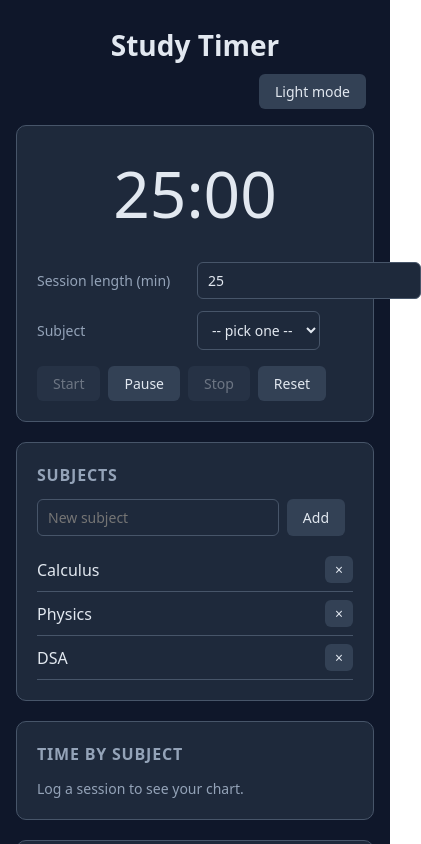
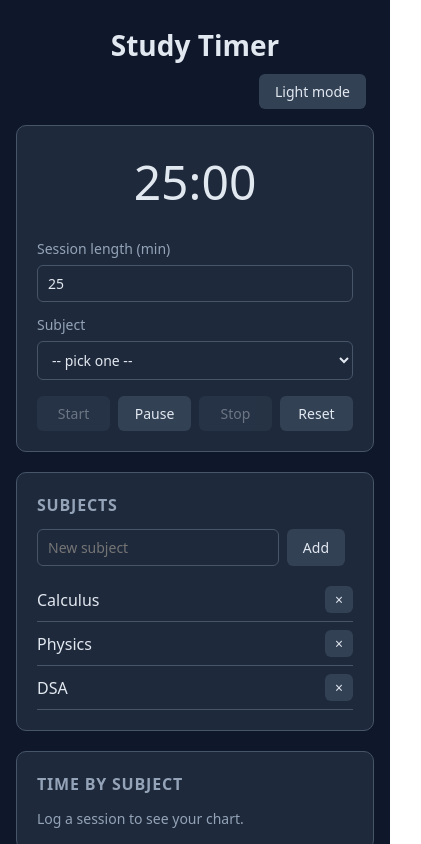
Before and after one commit to shibasischatterjee1208/study-timer, a React (Vite) app: page / in a window 390 px wide. Shown: the top 844 px of the page, 421 px wide, since content can reach past the window. Built offline with nearby package versions, Linux system fonts and the light colour scheme.

Commit message:
Fixed tab length

```diff
--- a/src/App.css
+++ b/src/App.css
@@ -63,6 +63,12 @@
   color: var(--muted);
   font-size: 14px;
   min-width: 150px;
+}
+
+.field input,
+.field select {
+  flex: 1;
+  min-width: 0;
 }
 
 .controls {
@@ -170,3 +176,31 @@
   color: var(--accent);
   line-height: 1;
 }
+
+@media (max-width: 480px) {
+  .field {
+    flex-direction: column;
+    align-items: stretch;
+    gap: 6px;
+  }
+
+  .field label {
+    min-width: 0;
+  }
+
+  .controls {
+    display: flex;
+    flex-wrap: wrap;
+    gap: 8px;
+  }
+
+  .controls button {
+    flex: 1;
+    margin-right: 0;
+    min-width: 70px;
+  }
+
+  .clock {
+    font-size: 48px;
+  }
+}
```
